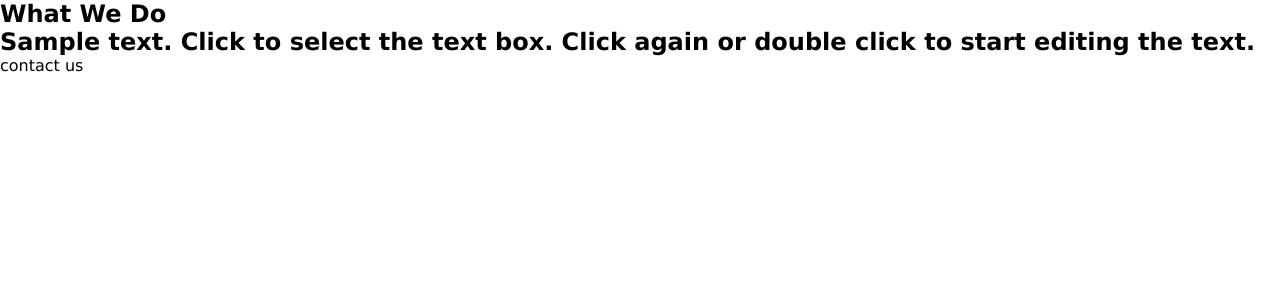
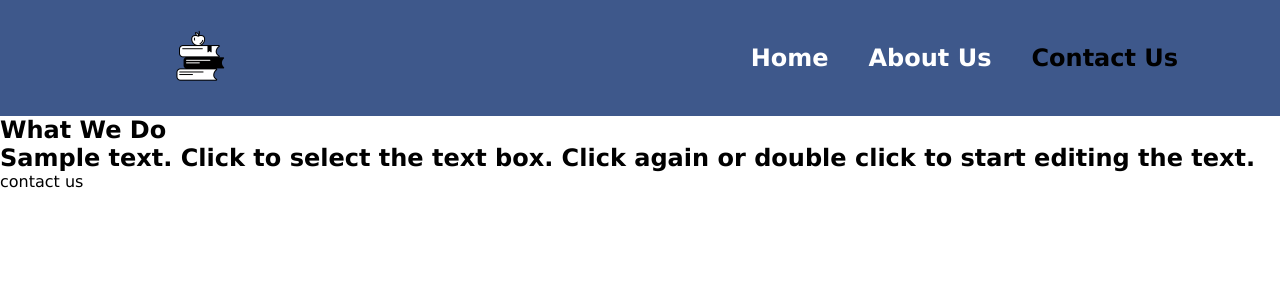
Before and after one commit to jvpink200/education-project, a Next.js app: page /contact in a window 1280 px wide. Shown: the top 300 px of the page. Built offline with nearby package versions, Linux system fonts and the light colour scheme.

Commit message:
updated file location and navbar

```diff
--- a/src/app/components/NavBar.js
+++ b/src/app/components/NavBar.js
@@ -2,10 +2,9 @@
 import Link from "next/link";
 import Image from "next/image";
 import Logo from "../images/study_icon.png";
-import "../navbar.scss";
-
+import "../css/navbar.scss";
 import { useState } from "react";
-export default function NavBar() {
+export default function NavBar({ page }) {
   const [menuStatus, setMenuStatus] = useState(false);
   function handleToggleMenu() {
     setMenuStatus(!menuStatus);
@@ -23,14 +22,14 @@ export default function NavBar() {
         </div>
       </div>
       <ul className={menuStatus ? "links menu-active" : "links menu-hidden"}>
-        <li>
+        <li className={page === "home" ? "active-home" : "home"}>
           <Link href="/">Home</Link>
         </li>
-        <li>
-          <Link href="/">About Us</Link>
+        <li className={page === "about" ? "active-about" : "about"}>
+          <Link href="/about">About Us</Link>
         </li>
-        <li>
-          <Link href="/">Contact Us</Link>
+        <li className={page === "contact" ? "active-contact" : "contact"}>
+          <Link href="/contact">Contact Us</Link>
         </li>
       </ul>
     </nav>
--- a/src/app/contact/page.js
+++ b/src/app/contact/page.js
@@ -1,16 +1,20 @@
+import NavBar from "../components/NavBar";
 export default function Contact() {
   return (
+    <>
+      <NavBar page="contact" />
       <section>
-      <div className="circle-gray"></div>
-      <div>
+        <div className="bg-dark-blue">
           <h1>What We Do</h1>
           <h2>
-          Sample text. Click to select the text box. Click again or double click
-          to start editing the text.
+            Sample text. Click to select the text box. Click again or double
+            click to start editing the text.
           </h2>
           <button>contact us</button>
         </div>
+        <div className="circle-gray"></div>
         <div className="circle-sm-blue"></div>
       </section>
+    </>
   );
 }
--- a/src/app/navbar.scss
+++ b/src/app/css/navbar.scss
@@ -126,3 +126,13 @@
     }
   }
 }
+
+ul .active {
+  &-home,
+  &-about,
+  &-contact {
+    a {
+      color: #000;
+    }
+  }
+}
--- a/src/app/page.js
+++ b/src/app/page.js
@@ -1,5 +1,5 @@
 import Image from "next/image";
-import styles from "./page.module.scss";
+import styles from "./css/page.module.scss";
 import Footer from "./components/Footer";
 import hpLearning from "../app/images/headphones-learning.jpg";
 import Card from "./components/Cards";
@@ -10,7 +10,7 @@ import NavBar from "./components/NavBar";
 export default function Home() {
   return (
     <>
-      <NavBar page="Home" />
+      <NavBar page="home" />
       <main className={styles.wrapper}>
         <section className={styles.intro}>
           <div className={styles.intro__wrapper}>
```
Also changed, not shown: src/app/about/page.js (+7 -3 lines), src/app/components/Cards.js (+7 -1 lines). Lines whose indentation alone changed are shown as unchanged.
